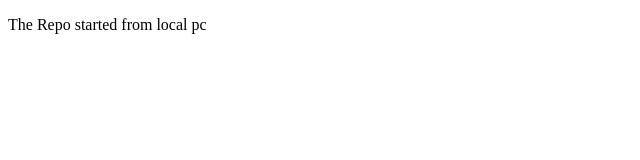
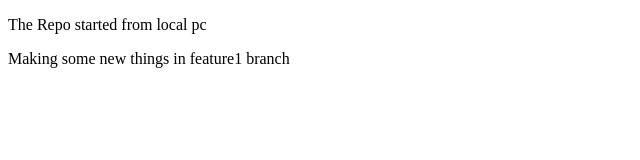
Before and after one commit to Adya-Prasad/LocalRepo, a plain HTML site: page index.html in a window 1280 px wide. Shown: the whole page, without its empty margins (0-640 px from the left). Drawn offline with Linux system fonts and the light colour scheme.

Commit message:
intiiated some nrew feature

```diff
--- a/index.html
+++ b/index.html
@@ -7,5 +7,6 @@
 </head>
 <body>
     <p>The Repo started from local pc</p>
+    <p>Making some new things in feature1 branch</p>
 </body>
 </html>
```
